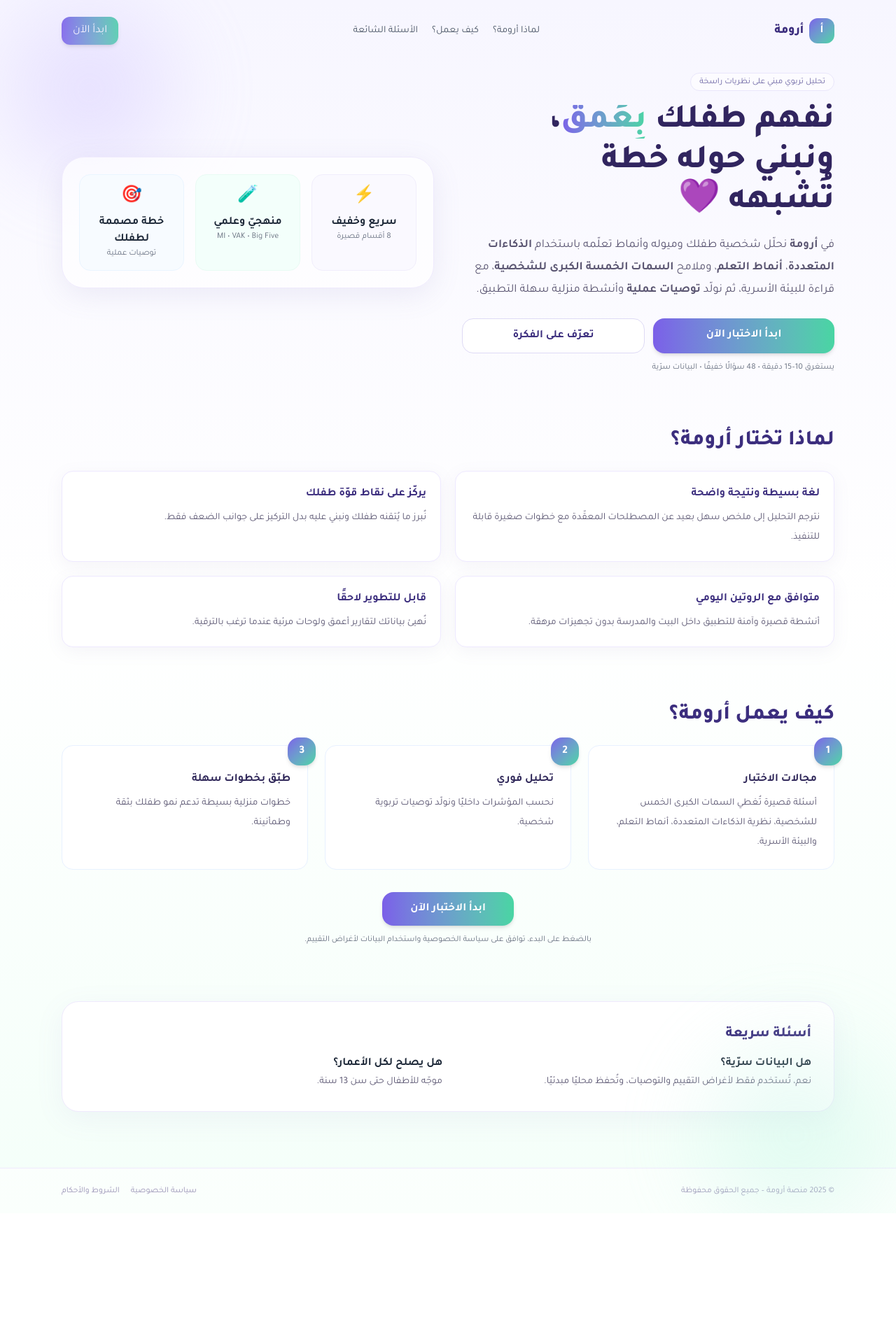
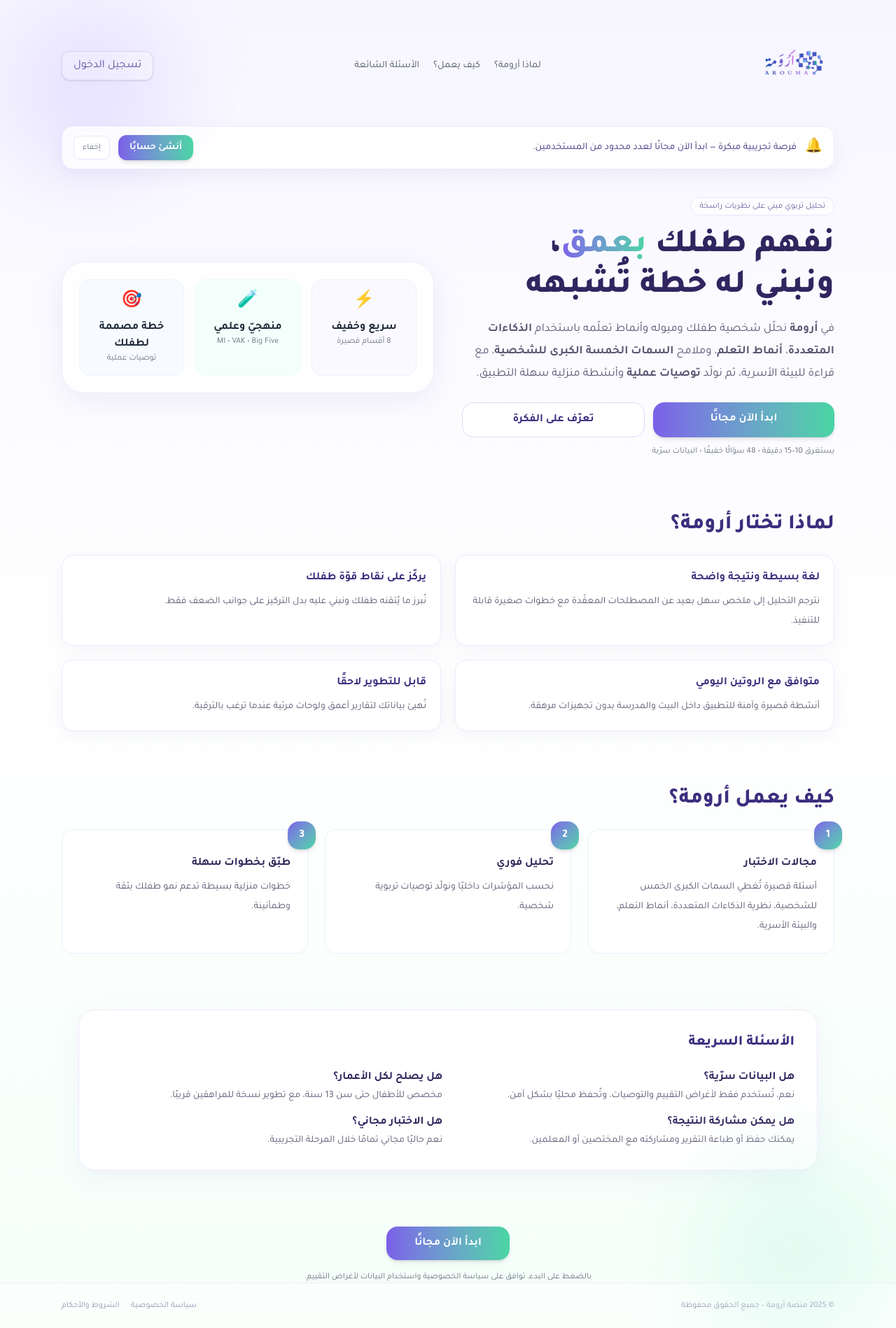
Before and after one commit to moalsuwaylih-ops/arouma, a Next.js app: page / in a window 1280 px wide. Shown: the whole page at 70% size. Before the commit the page ends 1734 px from the top, so only its background shows below. Built offline with nearby package versions, Linux system fonts and the light colour scheme.

Commit message:
تعديلات الشعار

```diff
--- a/app/login/page.tsx
+++ b/app/login/page.tsx
@@ -3,10 +3,11 @@
 import { useState } from "react";
 import { signIn } from "next-auth/react";
 import Link from "next/link";
+import Image from "next/image"; // ✅ لإظهار الشعار
 
 export default function LoginPage() {
   const [email, setEmail] = useState("");
-  const [name, setName] = useState(""); // نحتفظ به لنفس تجربة التسجيل (اختياري)
+  const [name, setName] = useState("");
   const [loading, setLoading] = useState(false);
   const [err, setErr] = useState<string | null>(null);
 
@@ -16,7 +17,6 @@
     setLoading(true);
 
     try {
-      // NextAuth Credentials (بدون كلمة مرور – نموذج MVP)
       const res = await signIn("credentials", {
         redirect: false,
         email: email.trim(),
@@ -26,7 +26,6 @@
       if (res?.error) {
         setErr("تعذّر تسجيل الدخول. تأكد من البريد الإلكتروني وحاول مرة أخرى.");
       } else {
-        // بعد نجاح الدخول نذهب للاختبار
         window.location.href = "/assessment";
       }
     } catch (e) {
@@ -39,31 +38,40 @@
   return (
     <main
       dir="rtl"
-      className="min-h-screen bg-gradient-to-b from-[#F7F4FF] to-white text-gray-800 p-6 md:p-12"
+      className="min-h-screen bg-gradient-to-b from-[#F7F4FF] to-white text-gray-800 p-6 md:p-12 flex items-center justify-center"
     >
-      <div className="max-w-md mx-auto bg-white rounded-[2rem] shadow-[0_4px_24px_rgba(130,120,160,0.08)]
-                  px-8 pt-16 pb-12 md:px-10 md:pt-20 md:pb-14 overflow-visible border border-[#f0ecfa]">
+      <div className="max-w-md w-full bg-white rounded-[2rem] shadow-[0_4px_24px_rgba(130,120,160,0.08)]
+                  px-8 pt-16 pb-12 md:px-10 md:pt-16 md:pb-14 border border-[#f0ecfa] relative overflow-visible">
+
+        {/* ✅ الشعار فوق العنوان */}
+        <div className="absolute -top-10 left-1/2 -translate-x-1/2">
+          <Image
+            src="/logo.png"
+            alt="شعار أرومة"
+            width={150}
+            height={150}
+            className="object-contain drop-shadow-md"
+          />
+        </div>
+
         {/* العنوان */}
-        <h1 className="text-3xl md:text-4xl font-extrabold text-center leading-[1.7] pt-2 pb-2 mb-6">
-          <span className="block bg-gradient-to-r from-[#6D28D9] to-[#10B981] bg-clip-text text-transparent
-                       bg-clip-text text-transparent px-[2px] pt-[4px]">
-            أرومة
+        <h1 className="text-3xl md:text-4xl font-extrabold text-center leading-[1.7] mt-6 mb-4">
+          <span className="bg-gradient-to-r from-[#6D28D9] to-[#10B981] bg-clip-text text-transparent">
           </span>{" "}
 
         </h1>
-        <p className="mt-3 text-center text-gray-600">
+
+        <p className="mt-2 text-center text-gray-600">
           قم بتسجيل الدخول للمتابعة
         </p>
 
         {/* النموذج */}
         <form onSubmit={handleSubmit} className="mt-8 space-y-4">
           <div>
-            <label className="block text-sm font-medium text-gray-700 mb-1">
-              الاسم
-            </label>
+            <label className="block text-sm font-medium text-gray-700 mb-1">الاسم</label>
             <input
               type="text"
-              placeholder="اكتب اسمك"
+              placeholder="اكتب اسمك هنا"
               value={name}
               onChange={(e) => setName(e.target.value)}
               className="w-full rounded-xl border border-gray-200 focus:border-purple-400 focus:ring-purple-300 px-4 py-2.5 outline-none transition"
@@ -71,9 +79,7 @@
           </div>
 
           <div>
-            <label className="block text-sm font-medium text-gray-700 mb-1">
-              البريد الإلكتروني
-            </label>
+            <label className="block text-sm font-medium text-gray-700 mb-1">البريد الإلكتروني</label>
             <input
               type="email"
               placeholder="name@example.com"
@@ -90,29 +96,27 @@
             </p>
           )}
 
-          {/* زر الدخول – هوية موحّدة (تدرّج أخضر/بنفسجي) */}
+          {/* زر الدخول */}
           <button
             type="submit"
             disabled={loading}
             className="w-full rounded-xl py-3 font-semibold text-white shadow-md transition
-                       bg-gradient-to-r from-[#6d28d9] to-[#34d399] hover:opacity-90 disabled:opacity-60"
+                       bg-gradient-to-r from-[#10B981] to-[#6D28D9] hover:opacity-90 disabled:opacity-60"
           >
             {loading ? "جاري الدخول..." : "تسجيل دخول"}
           </button>
         </form>
 
-        {/* روابط بدون خط سفلي */}
+        {/* روابط بدون خط */}
         <div className="mt-6 text-center text-sm text-gray-600">
-          <Link href="/" className="no-underline decoration-transparent hover:text-purple-700">
+          <Link href="/" className="no-underline hover:text-purple-700">
             العودة إلى الصفحة الرئيسية
           </Link>
         </div>
+
         <div className="mt-2 text-center text-sm">
           <span className="text-gray-500">مستخدم جديد؟ </span>
-          <Link
-            href="/register"
-            className="no-underline decoration-transparent text-purple-700 hover:text-purple-800"
-          >
+          <Link href="/register" className="text-purple-700 hover:text-purple-800">
             إنشاء حساب
           </Link>
         </div>
--- a/app/page.tsx
+++ b/app/page.tsx
@@ -1,7 +1,27 @@
-// app/page.tsx
+"use client";
+
 import Link from "next/link";
+import { useEffect, useState } from "react";
+import Image from "next/image"; // ✅ لإظهار اللوقو
+
+const NOTICE_KEY = "arouma_notice_v1";
 
 export default function HomePage() {
+  const [showNotice, setShowNotice] = useState(false);
+
+  useEffect(() => {
+    // يظهر الإشعار إذا لم يتم إخفاؤه من قبل
+    const dismissed = localStorage.getItem(NOTICE_KEY) === "1";
+    if (!dismissed) setShowNotice(true);
+  }, []);
+
+  const dismissNotice = () => {
+    try {
+      localStorage.setItem(NOTICE_KEY, "1");
+    } catch {}
+    setShowNotice(false);
+  };
+
   return (
     <main
       dir="rtl"
@@ -11,24 +31,65 @@
       <div className="pointer-events-none absolute -top-24 -left-24 h-[28rem] w-[28rem] rounded-full bg-[radial-gradient(circle_at_center,_#c7b8ff_0%,_transparent_60%)] opacity-40 blur-2xl" />
       <div className="pointer-events-none absolute -bottom-32 -right-24 h-[30rem] w-[30rem] rounded-full bg-[radial-gradient(circle_at_center,_#bff5e3_0%,_transparent_60%)] opacity-40 blur-2xl" />
 
-      {/* شريط علوي صغير */}
+      {/* شريط علوي */}
       <header className="mx-auto flex w-full max-w-6xl items-center justify-between px-6 pt-6">
-        <div className="flex items-center gap-2">
-          <span className="inline-flex h-9 w-9 items-center justify-center rounded-xl bg-gradient-to-br from-[#7b5fe8] to-[#49d5a3] text-white font-bold">أ</span>
-          <span className="text-lg font-extrabold tracking-tight text-[#3c2e7e]">أرومة</span>
+        {/* ✅ اللوقو في الهيدر */}
+        <div className="flex items-center gap-3">
+          <Image
+            src="/logo.png"
+            alt="شعار أرومة"
+            width={120}
+            height={120}
+            className="object-contain select-none"
+            priority
+          />
+          <span className="text-lg font-extrabold tracking-tight text-[#3c2e7e]">
+          </span>
         </div>
+
         <nav className="hidden md:flex items-center gap-5 text-sm text-gray-600">
           <a href="#why" className="hover:text-[#3c2e7e]">لماذا أرومة؟</a>
           <a href="#how" className="hover:text-[#3c2e7e]">كيف يعمل؟</a>
           <a href="#faq" className="hover:text-[#3c2e7e]">الأسئلة الشائعة</a>
         </nav>
+
+        {/* زر الهيدر — صغير ويوجّه للدخول */}
         <Link
-          href="/assessment"
-          className="rounded-xl bg-gradient-to-r from-[#7b5fe8] to-[#49d5a3] px-4 py-2 text-white shadow-md transition hover:scale-[1.02] hover:shadow-lg"
+          href="/login"
+          className="rounded-xl border border-[#dedaf5] bg-white px-4 py-2 text-[#3c2e7e] shadow-sm transition hover:bg-[#faf9ff]"
         >
-          ابدأ الآن
+          تسجيل الدخول
         </Link>
       </header>
+
+      {/* إشعار علوي (قابل للإخفاء) */}
+      {showNotice && (
+        <div className="mx-auto mt-4 w-full max-w-6xl px-6">
+          <div className="flex items-center justify-between rounded-2xl border border-[#efeafd] bg-white/80 px-4 py-3 shadow-[0_8px_24px_rgba(125,115,185,0.10)] backdrop-blur">
+            <div className="flex items-center gap-3 text-sm">
+              <span className="text-xl">🔔</span>
+              <p className="text-[#3c2e7e]">
+                فرصة تجريبية مبكرة — ابدأ الآن مجانًا لعدد محدود من المستخدمين.
+              </p>
+            </div>
+            <div className="flex items-center gap-3">
+              <Link
+                href="/register"
+                className="rounded-xl bg-gradient-to-r from-[#7b5fe8] to-[#49d5a3] px-4 py-2 text-white text-sm font-semibold shadow-md hover:opacity-95"
+              >
+                أنشئ حسابًا
+              </Link>
+              <button
+                onClick={dismissNotice}
+                aria-label="إغلاق الإشعار"
+                className="rounded-lg border border-[#e9e6fb] bg-white px-3 py-2 text-xs text-gray-500 hover:bg-[#faf9ff]"
+              >
+                إخفاء
+              </button>
+            </div>
+          </div>
+        </div>
+      )}
 
       {/* بطل الصفحة */}
       <section className="relative mx-auto mt-10 w-full max-w-6xl px-6">
@@ -38,22 +99,26 @@
               تحليل تربوي مبني على نظريات راسخة
             </span>
             <h1 className="mt-4 text-3xl md:text-5xl font-extrabold leading-[1.2] text-[#31255f]">
-              نفهم طفلك <span className="bg-gradient-to-r from-[#7b5fe8] to-[#49d5a3] bg-clip-text text-transparent">بِعُمق</span>،
-              ونبني حوله خطة <span className="whitespace-nowrap">تُشبهه 💜</span>
+              نفهم طفلك{" "}
+              <span className="bg-gradient-to-r from-[#7b5fe8] to-[#49d5a3] bg-clip-text text-transparent">
+                بعمق
+              </span>
+              ، ونبني له خطة  <span className="whitespace-nowrap">تُشبهه </span>
             </h1>
             <p className="mt-4 text-[1.05rem] leading-8 text-[#5b5672]">
               في <strong>أرومة</strong> نحلّل شخصية طفلك وميوله وأنماط تعلّمه باستخدام
               <strong> الذكاءات المتعددة</strong>، <strong>أنماط التعلم</strong>، وملامح
-              <strong>  السمات الخمسة الكبرى للشخصية</strong>، مع قراءة للبيئة الأسرية،
+              <strong> السمات الخمسة الكبرى للشخصية</strong>، مع قراءة للبيئة الأسرية،
               ثم نولّد <strong>توصيات عملية</strong> وأنشطة منزلية سهلة التطبيق.
             </p>
 
-            <div className="mt-6 flex flex-col items-stretch gap-3 sm:flex-row">
+            {/* CTA الرئيسي فقط هنا */}
+            <div className="mt-6 flex items-stretch gap-3">
               <Link
-                href="/assessment"
+                href="/register"
                 className="flex-1 rounded-2xl bg-gradient-to-r from-[#7b5fe8] to-[#49d5a3] px-6 py-3 text-center text-white font-semibold shadow-md transition hover:scale-[1.02] hover:shadow-lg"
               >
-                ابدأ الاختبار الآن
+                ابدأ الآن مجانًا
               </Link>
               <a
                 href="#why"
@@ -142,32 +207,52 @@
             </div>
           ))}
         </div>
-
-        <div className="mt-8 text-center">
-          <Link
-            href="/assessment"
-            className="inline-block rounded-2xl bg-gradient-to-r from-[#7b5fe8] to-[#49d5a3] px-10 py-3 text-white font-semibold shadow-md transition hover:scale-[1.02] hover:shadow-lg"
-          >
-            ابدأ الاختبار الآن
-          </Link>
-          <p className="mt-3 text-xs text-gray-500">بالضغط على البدء، توافق على سياسة الخصوصية واستخدام البيانات لأغراض التقييم.</p>
+{/* ✅ قسم الأسئلة السريعة */}
+      <section id="faq" className="mx-auto my-20 w-full max-w-6xl px-6">
+        <div className="rounded-3xl border border-[#efeafd] bg-white p-6 md:p-8 shadow-[0_10px_40px_rgba(125,115,185,0.08)]">
+          <h3 className="text-xl font-extrabold text-[#3c2e7e] text-center md:text-right">
+            الأسئلة السريعة
+          </h3>
+          <div className="mt-6 grid gap-4 md:grid-cols-2">
+            <div>
+              <p className="font-semibold text-[#31255f]">هل البيانات سرّية؟</p>
+              <p className="text-sm text-[#5b5672] mt-1">
+                نعم، تُستخدم فقط لأغراض التقييم والتوصيات، وتُحفظ محليًا بشكل آمن.
+              </p>
+            </div>
+            <div>
+              <p className="font-semibold text-[#31255f]">هل يصلح لكل الأعمار؟</p>
+              <p className="text-sm text-[#5b5672] mt-1">
+                مخصص للأطفال حتى سن 13 سنة، مع تطوير نسخة للمراهقين قريبًا.
+              </p>
+            </div>
+            <div>
+              <p className="font-semibold text-[#31255f]">هل يمكن مشاركة النتيجة؟</p>
+              <p className="text-sm text-[#5b5672] mt-1">
+                يمكنك حفظ أو طباعة التقرير ومشاركته مع المختصين أو المعلمين.
+              </p>
+            </div>
+            <div>
+              <p className="font-semibold text-[#31255f]">هل الاختبار مجاني؟</p>
+              <p className="text-sm text-[#5b5672] mt-1">
+                نعم حاليًا مجاني تمامًا خلال المرحلة التجريبية.
+              </p>
+            </div>
+          </div>
         </div>
       </section>
 
-      {/* FAQ مختصر */}
-      <section id="faq" className="mx-auto my-20 w-full max-w-6xl px-6">
-        <div className="rounded-3xl border border-[#efeafd] bg-white p-6 md:p-8 shadow-[0_10px_40px_rgba(125,115,185,0.08)]">
-          <h3 className="text-xl font-extrabold text-[#3c2e7e]">أسئلة سريعة</h3>
-          <div className="mt-4 grid gap-4 md:grid-cols-2">
-            <div>
-              <p className="font-semibold">هل البيانات سرّية؟</p>
-              <p className="text-sm text-[#5b5672] mt-1">نعم، تُستخدم فقط لأغراض التقييم والتوصيات، وتُحفظ محليًا مبدئيًا.</p>
-            </div>
-            <div>
-              <p className="font-semibold">هل يصلح لكل الأعمار؟</p>
-              <p className="text-sm text-[#5b5672] mt-1">موجّه للأطفال حتى سن 13 سنة.</p>
-            </div>
-          </div>
+        {/* CTA الختامي فقط هنا */}
+        <div className="mt-8 text-center">
+          <Link
+            href="/register"
+            className="inline-block rounded-2xl bg-gradient-to-r from-[#7b5fe8] to-[#49d5a3] px-10 py-3 text-white font-semibold shadow-md transition hover:scale-[1.02] hover:shadow-lg"
+          >
+            ابدأ الآن مجانًا
+          </Link>
+          <p className="mt-4 text-xs text-gray-500">
+            بالضغط على البدء، توافق على سياسة الخصوصية واستخدام البيانات لأغراض التقييم.
+          </p>
         </div>
       </section>
 
--- a/app/register/page.tsx
+++ b/app/register/page.tsx
@@ -1,8 +1,9 @@
 // app/register/page.tsx
+import Image from "next/image";
 import { redirect } from "next/navigation";
 import { PrismaClient } from "@prisma/client";
 
-// ملاحظة: هذا "Server Component" (لا تضع "use client" هنا)
+// هذا Server Component (بدون "use client")
 const prisma = new PrismaClient();
 
 /* ========= Server Action للتسجيل ========= */
@@ -12,13 +13,13 @@
   const name = String(formData.get("name") ?? "").trim();
   const email = String(formData.get("email") ?? "").trim().toLowerCase();
 
-  // تحقق بسيط للبريد
+  // تحقق بسيط
   const emailOk = /^[^\s@]+@[^\s@]+\.[^\s@]+$/.test(email);
   if (!name || !emailOk) {
     redirect("/register?error=invalid");
   }
 
-  // احفظ/حدّث المستخدم (بدون كلمة مرور مبدئيًا)
+  // حفظ/تحديث المستخدم (بدون كلمة مرور حالياً)
   await prisma.user.upsert({
     where: { email },
     update: { name },
@@ -33,31 +34,40 @@
 export default function RegisterPage({
   searchParams,
 }: {
-  searchParams: { error?: string };
+  searchParams?: { error?: string };
 }) {
   const hasError = searchParams?.error === "invalid";
 
   return (
     <main
       dir="rtl"
-      className="min-h-screen bg-gradient-to-b from-[#F7F4FF] to-white text-gray-800 p-6 md:p-12"
+      className="min-h-screen bg-gradient-to-b from-[#F7F4FF] to-white text-gray-800 p-6 md:p-12 flex items-center justify-center"
     >
       <div
-        className="max-w-md mx-auto bg-white rounded-[2rem] shadow-[0_4px_24px_rgba(130,120,160,0.08)]
-                  px-8 pt-16 pb-12 md:px-10 md:pt-20 md:pb-14 overflow-visible border border-[#f0ecfa]">
-        "
+        className="max-w-md w-full bg-white rounded-[2rem] shadow-[0_4px_24px_rgba(130,120,160,0.08)]
+                  px-8 pt-16 pb-12 md:px-10 md:pt-16 md:pb-14 border border-[#f0ecfa] relative overflow-visible"
+      >
+        {/* الشعار أعلى الكرت */}
+        <div className="absolute -top-10 left-1/2 -translate-x-1/2">
+          <Image
+            src="/logo.png"       // تأكد أن logo.png موجود داخل /public
+            alt="شعار أرومة"
+            width={150}
+            height={150}
+            className="object-contain drop-shadow-md"
+            priority
+          />
+        </div>
 
-        {/* العنوان — معالجة قص الحروف بإضافة padding داخلي و line-height مرتفع */}
-        <h1 className="text-3xl md:text-4xl font-extrabold text-center leading-[1.7] pt-2 pb-2 mb-6">
-          <span className="block bg-gradient-to-r from-[#6D28D9] to-[#10B981] bg-clip-text text-transparent
-                       bg-clip-text text-transparent px-[2px] pt-[4px]">
-            أرومة
+        {/* العنوان الموحّد */}
+        <h1 className="text-3xl md:text-4xl font-extrabold text-center leading-[1.7] mt-6 mb-4">
+          <span className="bg-gradient-to-r from-[#6D28D9] to-[#10B981] bg-clip-text text-transparent">
           </span>
-          <span className="inline-block text-[#1f2937]"> تسجيل جديد</span>
+          <span>  </span>
         </h1>
 
-        <p className="mt-2 text-center text-gray-600">
-          أدخل اسمك وبريدك الإلكتروني لإنشاء حساب
+        <p className="mt-1 text-center text-gray-600">
+        أدخل اسمك وبريدك الإلكتروني لإنشاء حساب
         </p>
 
         {hasError && (
@@ -72,11 +82,9 @@
             <input
               name="name"
               required
-              placeholder="اكتب اسمك"
-              className="
-                w-full rounded-xl border border-gray-200 px-4 py-3
-                focus:outline-none focus:ring-2 focus:ring-[#6366F1]
-              "
+              placeholder="اكتب اسمك هنا"
+              className="w-full rounded-xl border border-gray-200 px-4 py-3
+                         focus:outline-none focus:ring-2 focus:ring-[#6366F1]"
             />
           </div>
 
@@ -87,20 +95,15 @@
               type="email"
               required
               placeholder="name@example.com"
-              className="
-                w-full rounded-xl border border-gray-200 px-4 py-3
-                focus:outline-none focus:ring-2 focus:ring-[#6366F1]
-              "
+              className="w-full rounded-xl border border-gray-200 px-4 py-3
+                         focus:outline-none focus:ring-2 focus:ring-[#6366F1]"
             />
           </div>
 
           <button
             type="submit"
-            className="
-              w-full rounded-xl py-3 font-semibold text-white shadow-md transition
-              bg-gradient-to-r from-[#5B21B6] via-[#6366F1] to-[#10B981]
-              hover:opacity-95
-            "
+            className="w-full rounded-xl py-3 font-semibold text-white shadow-md transition
+                       bg-gradient-to-r from-[#10B981] to-[#6D28D9] hover:opacity-90"
           >
             إنشاء الحساب
           </button>
```
Also changed, not shown: public/600x700.png (deleted), public/logo.png (added).
